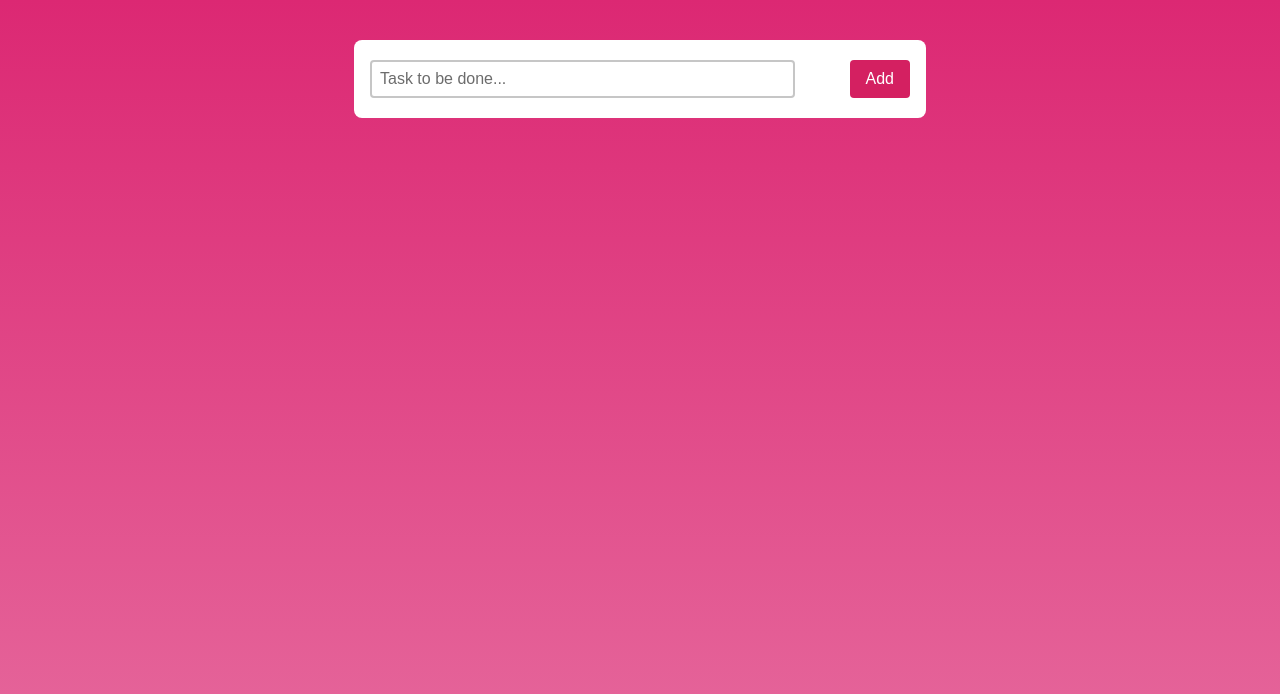
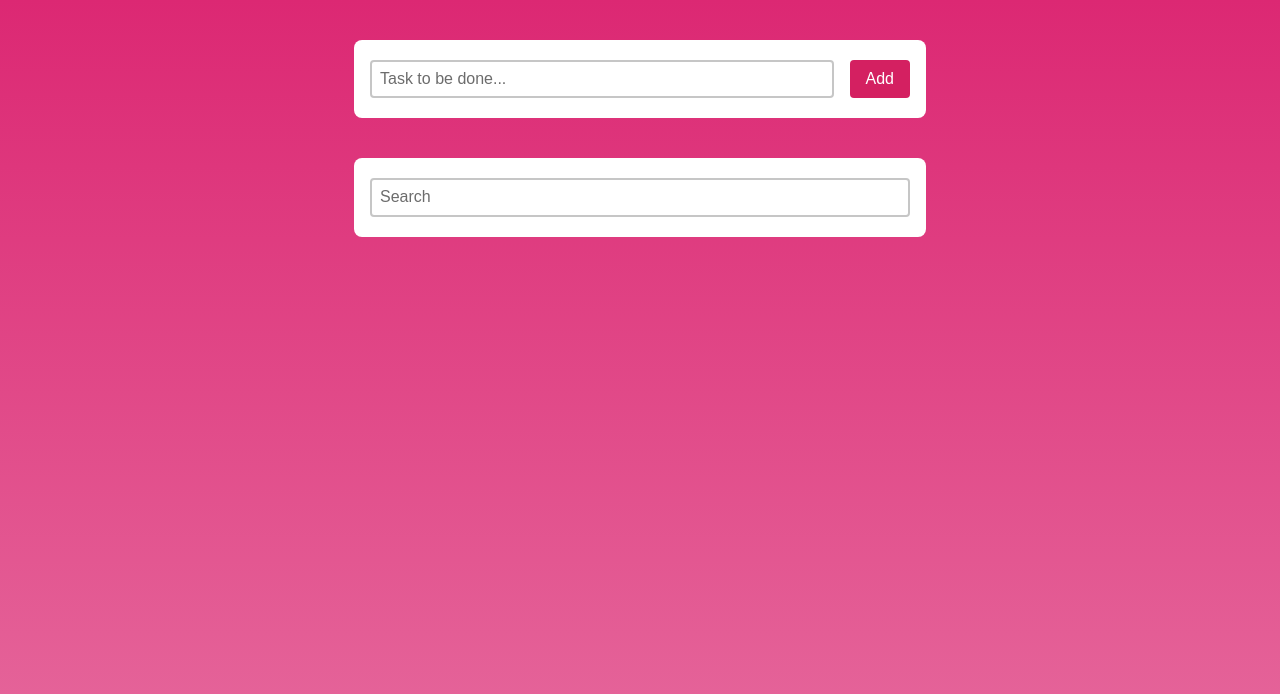
Before and after one commit to krontill/todo-list-exercise, a React app: page / in a window 1280 px wide. Shown: the top 694 px of the page. Built offline with nearby package versions, Linux system fonts and the light colour scheme.

Commit message:
Add search

```diff
--- a/src/App.styled.ts
+++ b/src/App.styled.ts
@@ -16,6 +16,7 @@ export const Panel = styled.div`
   max-width: 320px;
   display: flex;
   justify-content: space-between;
+  grid-gap: 16px;
 
   @media (min-width: 769px) {
     max-width: 540px;
--- a/src/App.tsx
+++ b/src/App.tsx
@@ -15,6 +15,7 @@ const initialInputValue = '';
 export const App = () => {
   const [state, setState] = React.useState<ListItemType[]>(initialState);
   const [inputValue, onChangeInput] = React.useState(initialInputValue);
+  const [searchQuery, setSearch] = React.useState('');
 
   React.useEffect(() => {
     localStorage.setItem(keyStorage, JSON.stringify(state));
@@ -43,18 +44,24 @@ export const App = () => {
     [state]
   );
 
+  const filteredItems = state.filter((item) => item.text.includes(searchQuery));
+
   return (
     <Wrapper>
       <Panel>
-        <Input onChange={onChangeInput} value={inputValue} />
+        <Input onChange={onChangeInput} value={inputValue} placeholder="Task to be done..." />
         <Button onClick={addNewItem} text="Add" />
+      </Panel>
+      <Panel>
+        <Input onChange={setSearch} value={searchQuery} placeholder="Search" />
       </Panel>
       {state.length === 0 ? null : (
         <Panel>
           <StyledUl>
-            {state.map((item) => (
+            {filteredItems.map((item) => (
               <ListItem item={item} markItem={markItem} key={item.id} removeItem={removeItem} />
             ))}
+            {filteredItems.length === 0 ? 'Item not found' : null}
           </StyledUl>
         </Panel>
       )}
--- a/src/components/Input/Input.styled.ts
+++ b/src/components/Input/Input.styled.ts
@@ -5,6 +5,7 @@ export const StyledInput = styled.input`
   border-radius: 4px;
   border: 2px solid #c6c6c6;
   outline: none;
+  width: 100%;
 
   ::placeholder {
     color: #6c6c6c;
@@ -13,8 +14,4 @@ export const StyledInput = styled.input`
   &:focus {
     border-color: #7e55e8;
   }
-
-  @media (min-width: 769px) {
-    width: 75%;
-  }
 `;
--- a/src/components/Input/Input.tsx
+++ b/src/components/Input/Input.tsx
@@ -3,14 +3,15 @@ import { StyledInput } from './Input.styled';
 
 interface Props {
   value: string;
+  placeholder: string;
   onChange: React.Dispatch<React.SetStateAction<string>>;
 }
 
-export const Input: React.FC<Props> = ({ onChange, value }) => (
+export const Input: React.FC<Props> = ({ onChange, value, placeholder }) => (
   <StyledInput
     onChange={(event) => onChange(event.currentTarget.value)}
     value={value}
     type="text"
-    placeholder="Task to be done..."
+    placeholder={placeholder}
   />
 );
```
